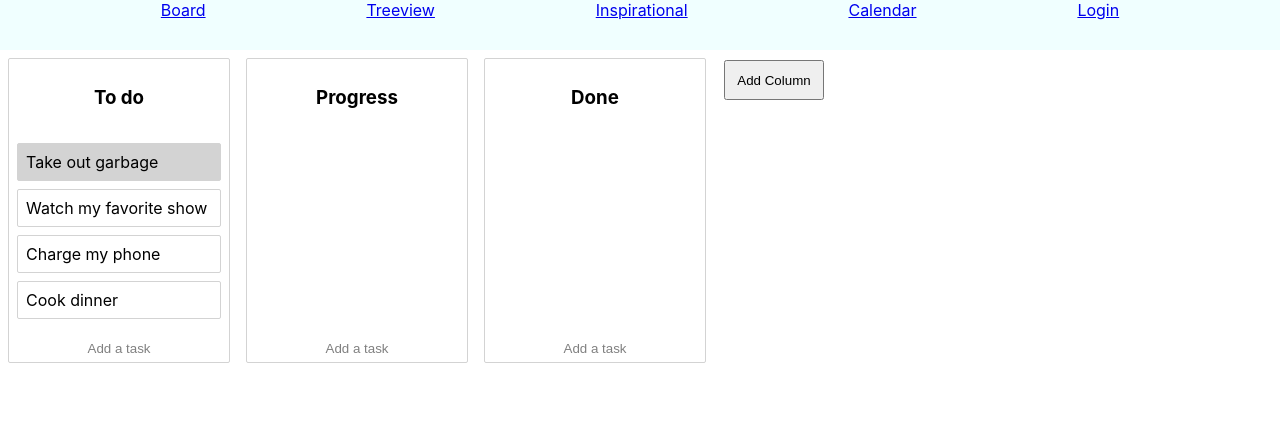
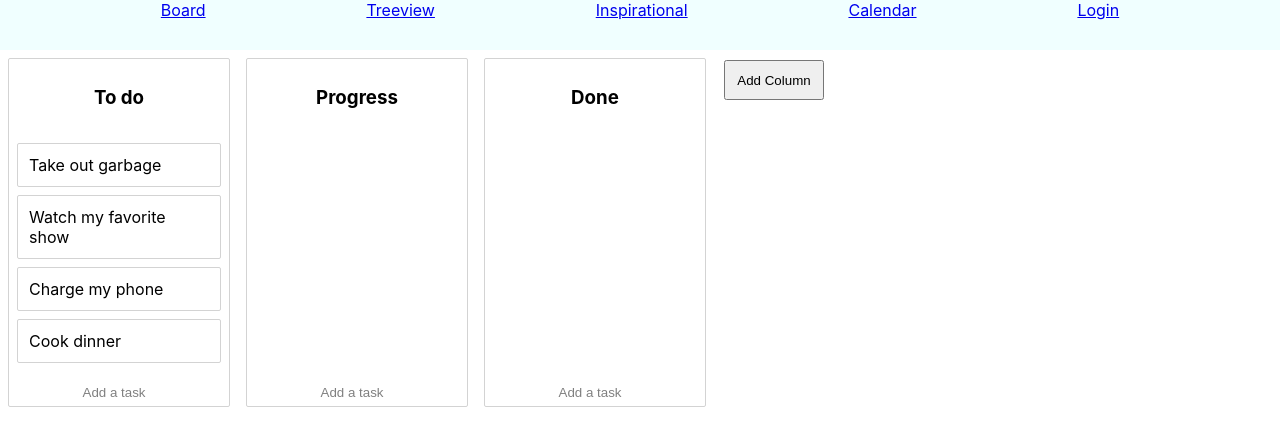
Before and after one commit to Yanglade/ZheFinalProject, a React (Create React App) app in the folder client/: page / in a window 1280 px wide. Shown: the top 446 px of the page. Built offline with nearby package versions, Linux system fonts and the light colour scheme.

Commit message:
Early attempt of adding tasks

```diff
--- a/client/package.json
+++ b/client/package.json
@@ -4,6 +4,7 @@
   "private": true,
   "proxy": "http://localhost:8000/",
   "dependencies": {
+    "@reach/dialog": "^0.17.0",
     "@testing-library/jest-dom": "^5.16.5",
     "@testing-library/react": "^13.3.0",
     "@testing-library/user-event": "^13.5.0",
--- a/client/src/components/Column.js
+++ b/client/src/components/Column.js
@@ -1,9 +1,15 @@
-import React, {memo} from "react";
+import React, {memo, useRef} from "react";
 import styled from "styled-components";
 import {Droppable, Draggable} from "react-beautiful-dnd";
 import Task from "./Task";
+import { Dialog, DialogOverlay, DialogContent } from "@reach/dialog";
+import "@reach/dialog/styles.css";
 
 const Column = ({column, tasks, isDropDisabled, index, state, setState}) => {
+const [showDialog, setShowDialog] = React.useState(false);
+const open = () => setShowDialog(true);
+const close = () => setShowDialog(false);
+const addTaskBtnRef = useRef();
 
   // const InnerList = ({tasks}) => {
   //   return (
@@ -13,15 +19,33 @@ const Column = ({column, tasks, isDropDisabled, index, state, setState}) => {
 
   // const MemoInnerList = memo(InnerList);
 
+  const allTasksAreNamed = () => {
+    return !tasks.some(aTask => (aTask.named === undefined || !aTask.named));
+  }
+
+
+
   const addTask = () => {
     console.log("in add task");
     const newTaskId = `task-${Object.keys(state.tasks).length+1}`;
-    const newTask = {id: newTaskId, content: newTaskId};
+    const newTask = {id: newTaskId, content: newTaskId, details:{image_url: "../../client/public/favicon.ico"}};
+    addTaskBtnRef.current.disabled = true;
+    // const newContent = `<div><img src='../../puclic/favicon.ico'/><label>${newTaskId}</label> </div>`;
+    // const newTask = {id: newTaskId, content: newContent};
+
+
+    //open();
 
     setState({...state, tasks: {...state.tasks, [newTaskId]: newTask }, columns: {...state.columns, [column.id]: {...column, taskIds: [...column.taskIds, newTaskId]}}});
   }
 
+  const focusAddTask = () => {
+    addTaskBtnRef.current.disabled = false;
+    addTaskBtnRef.current.focus();
+  }
+
    return (
+    <>
     <Draggable draggableId={column.id} index={index}>
       {provided => (
         <Container
@@ -43,16 +67,44 @@ const Column = ({column, tasks, isDropDisabled, index, state, setState}) => {
                 {...provided.droppableProps}
                 isDraggingOver = {snapshot.isDraggingOver}
               >
-                  {tasks.map((task, index) => <Task key={task.id} task={task} index={index} />)}
+                  {tasks.map((task, index) => <Task key={task.id} task={task} index={index} setState={setState} state={state} column={column} focusAddTask={focusAddTask}/>)}
                   {/* <MemoInnerList tasks={tasks}/> */}
                   {provided.placeholder}
               </TaskList>
             )}
           </Droppable>
-          <AddTaskButton onClick={addTask}>Add a task</AddTaskButton>
+          <div style={{alignSelf:"center", width:"100px"}}>
+            <AddTaskButton onClick={addTask} ref={addTaskBtnRef} disabled={!allTasksAreNamed()}>Add a task</AddTaskButton>
+            <DialogOverlay
+              style={{ background: "hsla(0, 100%, 100%, 0.5)", width: "80vw" }}
+              isOpen={showDialog}
+              onDismiss={close}
+            >
+              <DialogContent
+                aria-label="Adding a task"
+                style={{ boxShadow: "0px 10px 50px hsla(0, 0%, 0%, 0.33)",
+                        border: "solid 3px hsla(0, 0%, 0%, 0.5)",
+                        borderRadius: "10px",
+                        width: "20vw"
+                      }}
+              >
+                {/* <p>
+                  The overlay styles are a white fade instead of the default black
+                  fade.
+                </p> */}
+                <form>
+                  <input placeholder="Task Name" type="text" name="taskName" required/>
+                </form>
+
+                <button style={{margin:"10px 0px"}} onClick={close}>Close</button>
+              </DialogContent>
+            </DialogOverlay>
+          </div>
         </Container>
+
       )}
     </Draggable>
+    </>
    )
 }
 
--- a/client/src/components/Task.js
+++ b/client/src/components/Task.js
@@ -1,11 +1,43 @@
-import React from "react";
+import React, {useRef} from "react";
 import styled from "styled-components";
-import {Draggable} from "react-beautiful-dnd";
+import { Draggable } from "react-beautiful-dnd";
+import anImage from "../data/YAz_Trello.png";
 
+const Task = ({ task, index, state, setState, column, focusAddTask }) => {
+  console.log(task);
+  const isDragDisabled = !(task.named !== undefined && task.named === true); //condition for a task to be draggable
+  const taskNameRef = useRef();
 
-const Task = ({task, index}) => {
+  // const setTaskName = (e) => {
+  //   e.preventDefault();
+  //   alert("wow");
+  //   console.log("state", state);
 
-  const isDragDisabled = task.id === 'task-1'; //condition for a task to be draggable
+  // }
+
+  const onEnter = (e) => {
+    // e.preventDefault();
+    e.stopPropagation();
+    // alert(`e.target.value:${e.target.value === ""}...`);
+    //console.log(`e.target.value = `, e.target.value);
+    if (e.charCode === 13 && e.target.value !== "") {
+      setState({...state, tasks:{...state.tasks, [task.id]: {...task, named: true, content: e.target.value}}});
+      focusAddTask();
+    }
+    else if (e.charCode === 13) {
+      e.preventDefault();
+    }
+  }
+
+  const deleteNewTask = async (e) => {
+    // e.preventDefault();
+    console.log("tasks", state.tasks[`"${task.id}"`]);
+     delete state.tasks[task.id];
+     const newState = state;
+     state.columns[column.id].taskIds = await state.columns[column.id].taskIds.filter(aTask => false); //aTask != task.id
+     console.log(`state = `, state);
+     setState(state);
+  }
 
   return (
     <Draggable
@@ -23,24 +55,44 @@ const Task = ({task, index}) => {
           isDragDisabled={isDragDisabled} //to allow style for a non draggable task
         >
           {/* <Handle {...provided.dragHandleProps}/> */}
-        <div> {task.content}</div>
+          {task.id === task.content ? (
+            <form onSubmit={()=> {return false}}>
+            {/* <> */}
+              <input
+                ref={taskNameRef}
+                style={{ height: "40px", border:"none", outline:"none" }}
+                placeholder="Enter the task name..."
+                name="taskName"
+                onKeyPress={(e)=>onEnter(e)}
+                autoComplete="off"
+                autoFocus
+              />
+              <button style={{color:"grey", border:"none"}} onClick={(e)=>deleteNewTask(e)}>X</button>{task.id}
+              {/* </> */}
+            </form>
+          ) : (
+            <>
+              {task.details && task.details.image_url && <img src={anImage} />}
+              <div style={{ margin: "3px" }}> {task.content}</div>
+            </>
+          )}
         </Container>
       )}
     </Draggable>
-  )
-}
+  );
+};
 
 const Container = styled.div`
   border: 1px solid lightgrey;
   border-radius: 2px;
   padding: 8px;
   margin-bottom: 8px;
-  background-color: ${props => (
+  background-color: ${(props) =>
     props.isDragDisabled
-        ? 'lightgrey'
+      ? "lightgrey"
       : props.isDragging
-          ? 'lightgreen'
-          : 'white')};
+      ? "lightgreen"
+      : "white"};
 
   display: flex;
   justify-content: left;
--- a/client/src/data/initial-data.js
+++ b/client/src/data/initial-data.js
@@ -1,9 +1,9 @@
 const initialData = {
   tasks: {
-    'task-1': {id: 'task-1', content: 'Take out garbage'},
-    'task-2': {id: 'task-2', content: 'Watch my favorite show'},
-    'task-3': {id: 'task-3', content: 'Charge my phone'},
-    'task-4': {id: 'task-4', content: 'Cook dinner'},
+    'task-1': {id: 'task-1', content: 'Take out garbage', named: true, details: {image_url: null}},
+    'task-2': {id: 'task-2', content: 'Watch my favorite show', named: true},
+    'task-3': {id: 'task-3', content: 'Charge my phone', named: true},
+    'task-4': {id: 'task-4', content: 'Cook dinner', named: true},
   },
 
   columns: {
--- /dev/null
+++ b/client/src/hooks/usePersistedState.js
@@ -0,0 +1,21 @@
+import { useState, useEffect} from "react";
+
+const getStorageValue = (key, defaultValue) => {
+    const saved = localStorage.getItem(key);
+    const initial = JSON.parse(saved);
+    return initial || defaultValue;
+}
+
+export const usePersistedState = (defaultValue, key) => {
+    const [value, setValue] = useState(() => {
+        return getStorageValue(key, defaultValue);
+    });
+
+    useEffect (() => {
+        localStorage.setItem(key, JSON.stringify(value));
+    }, [key, value]);
+
+    return [value, setValue];
+};
+
+//taken from: https://blog.logrocket.com/using-localstorage-react-hooks/
--- a/client/src/pages/Board.js
+++ b/client/src/pages/Board.js
@@ -1,13 +1,25 @@
-import React, {useState} from "react";
+import React, {useState, useRef, useEffect} from "react";
 import styled from "styled-components";
 import initialData from "../data/initial-data";
 import Column from "../components/Column";
 import {DragDropContext, Droppable} from "react-beautiful-dnd";
 import Header from "../components/Header";
+import { Dialog, DialogOverlay, DialogContent } from "@reach/dialog";
+import { usePersistedState } from "../hooks/usePersistedState";
+import "@reach/dialog/styles.css";
 
 const Board = () => {
   // const state = initialData;
-  const [state, setState] = useState(initialData);
+  // const [state, setState] = useState(initialData);
+  const [state, setState] = usePersistedState(initialData, "board");
+  const [showDialog, setShowDialog] = React.useState(false);
+  const open = () => setShowDialog(true);
+  const close = () => setShowDialog(false);
+  const dialogButtonRef = useRef();
+
+  useEffect(() => {
+      console.log(`state = `, state);
+  }, [state]);
 
 
   // const onDragStart = () => {
@@ -129,6 +141,7 @@ const Board = () => {
     const newColumn = {id: newColumnId, title: newColumnId, taskIds: []};
 
     setState({...state, columns: {...state.columns, [newColumn.id]: newColumn}, columnOrder: [...state.columnOrder, newColumn.id]});
+    open();
   }
 
   console.log("in DragDrop", state.columnOrder);
@@ -167,7 +180,15 @@ const Board = () => {
           )}
         </Droppable>
       </DragDropContext>
+      <div>
       <AddColumnButton onClick={addColumn}> Add Column</AddColumnButton>
+        <Dialog aria-label="Adding a column" style={{ color: "black", width: "120px",border: "solid 3px hsla(0, 0%, 0%, 0.5)" }} isOpen={showDialog} onDismiss={close} initialFocusRef={dialogButtonRef}>
+          <div style={{width: "95%", display:"flex", flexDirection:"column", justifyContent:"space-between"}}>
+            <input type="text" placeholder="Column Name" />
+            <button style={{margin:"10px 0px"}} onClick={close}>Close</button>
+          </div>
+        </Dialog>
+      </div>
       </BoardArea>
     </>
 
```
Also changed, not shown: client/src/data/YAz_Trello.png (added), 1 other file (tests, documents, lock files or other folders). Lines whose indentation alone changed are shown as unchanged.
